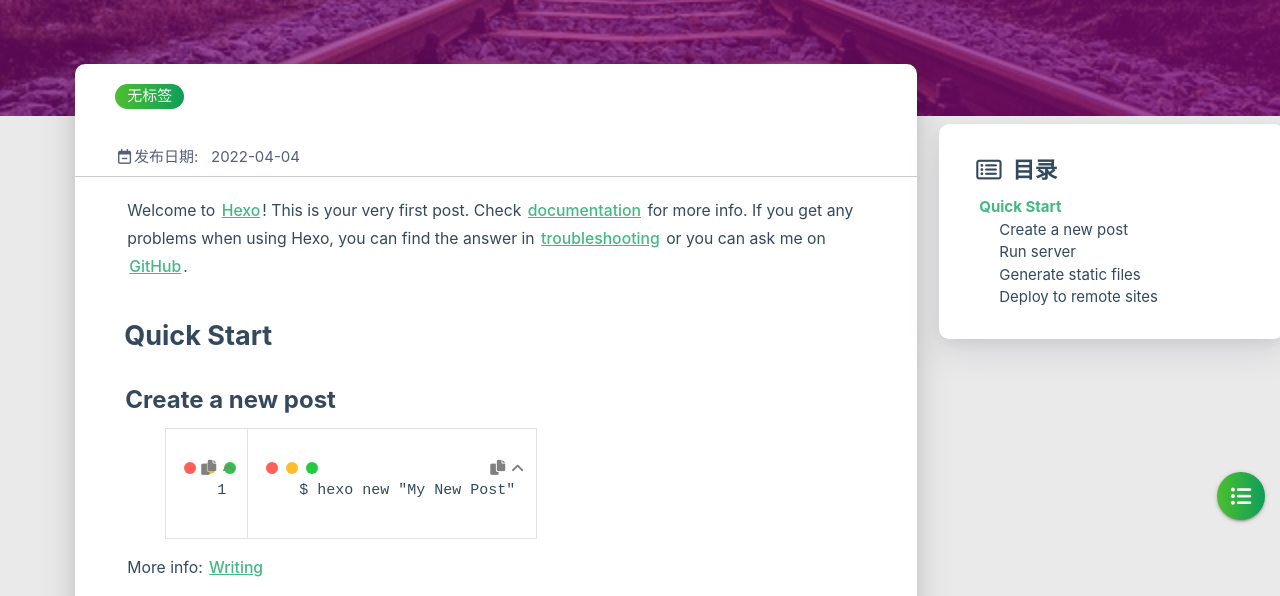
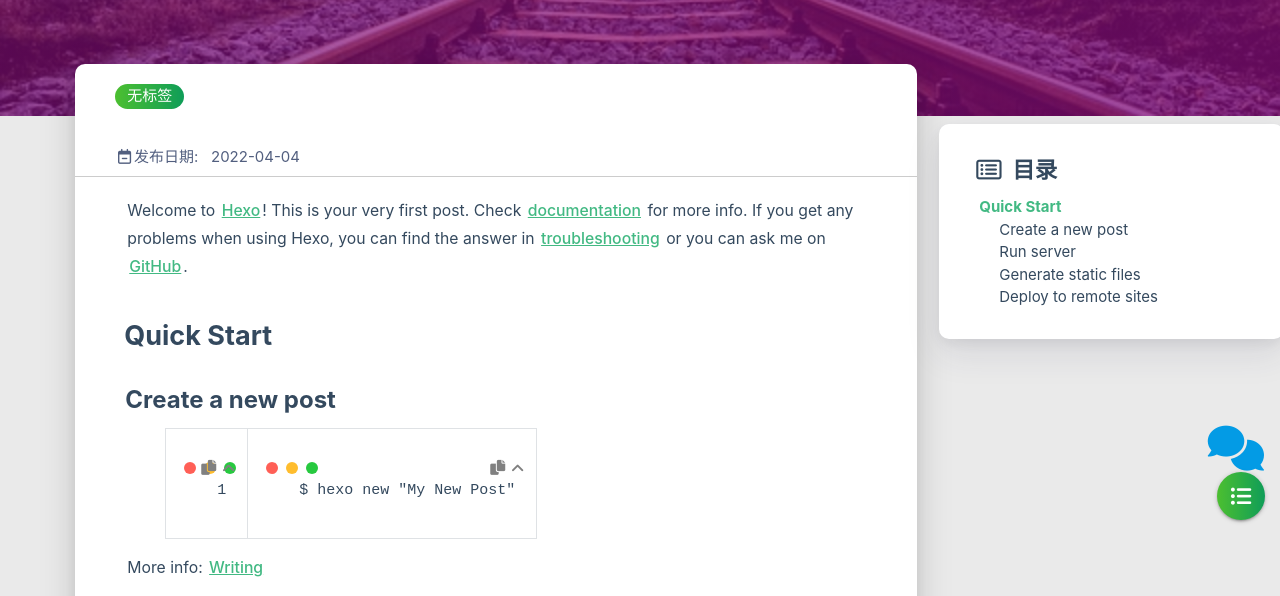
Before and after one commit to chen-yi-wei/chen-yi-wei.github.io, a plain HTML site: page 2022/04/04/hello-world/index.html in a window 1280 px wide. Shown: the part 204-800 px from the top of the page. Drawn offline with Linux system fonts and the light colour scheme; some packages are replaced by stand-ins of ours; no server answers; a script that the page names is missing.

Commit message:
Site updated: 2022-07-10 20:37:23

```diff
--- a/2022/04/04/hello-world/index.html
+++ b/2022/04/04/hello-world/index.html
@@ -1157,6 +1157,14 @@ $(function () {
 
     <!-- 鼠标星星特效 -->
 
+        <script type="text/javascript">
+            // 只在桌面版网页启用特效
+            var windowWidth = $(window).width();
+            if (windowWidth > 768) {
+                document.write('<script type="text/javascript" src="/libs/others/star.js"><\/script>');
+            }
+        </script>
+
 
 
         <script src="https://ssl.captcha.qq.com/TCaptcha.js"></script>
@@ -1195,10 +1203,16 @@ $(function () {
 
     <!--腾讯兔小巢-->
 
+        <div style="position:fixed;bottom:125px;right:16px;cursor: pointer;">
+            <a title="兔小巢" target="_blank" rel="noopener" href="https://support.qq.com/products/"><i class="fa fa-comments fa-3x"  aria-hidden="true"></i></a>
+        </div>
 
 
 
 
+
+
+    <script type="text/javascript" src="/libs/background/ribbon-dynamic.js" async="async"></script>
 
 
 
```
Also changed, not shown: archives/2022/04/index.html (+14 -0 lines), archives/2022/index.html (+14 -0 lines), archives/index.html (+14 -0 lines), categories/index.html (+14 -0 lines), index.html (+14 -0 lines).
